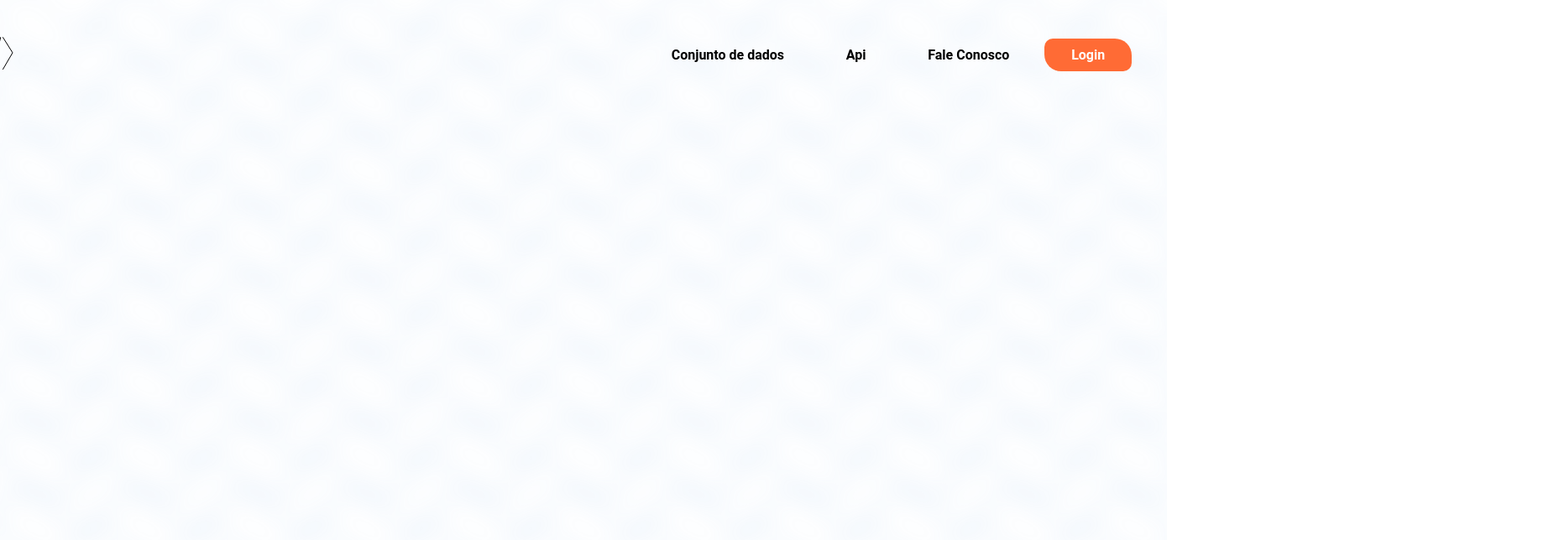
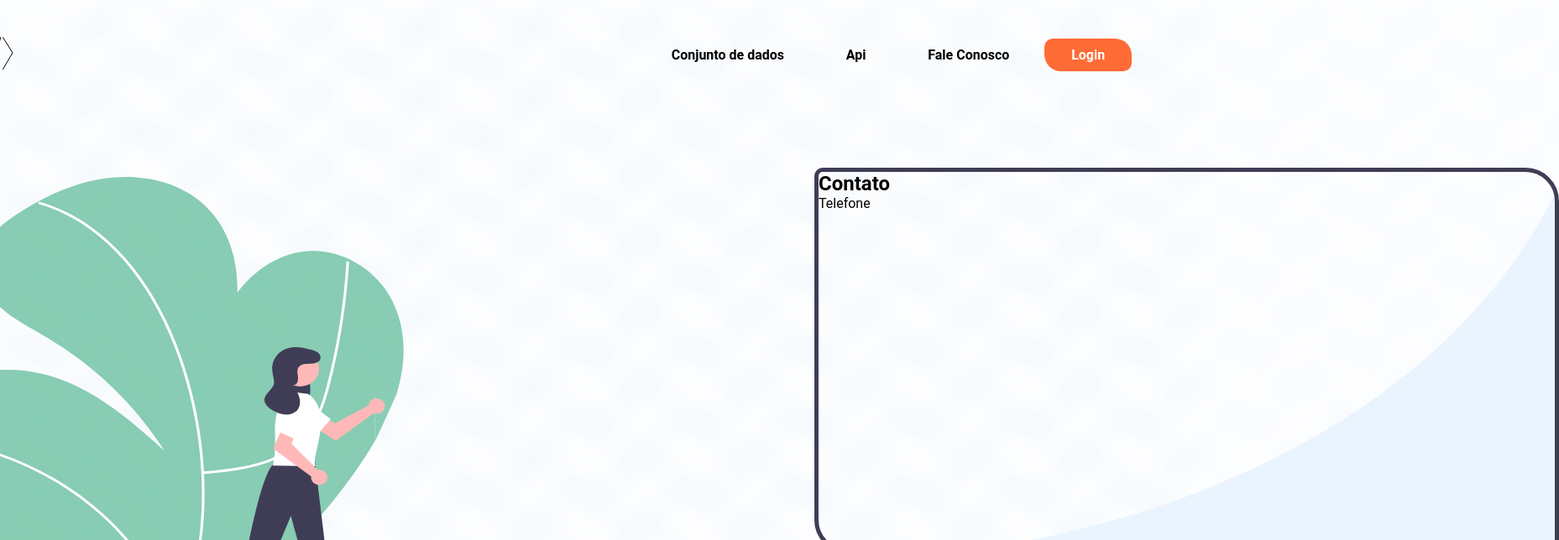
Before and after one commit to STONKS-ia/stonks-ui, a React (Create React App) app: page /dataSet in a window 1280 px wide. Shown: the top 644 px of the page at 84% size, 1857 px wide, since content can reach past the window. Built offline with nearby package versions, Linux system fonts and the light colour scheme; the HTML template or start-up script is replaced by a standard one.

Commit message:
Base da página de contato

```diff
--- a/src/Pages/About/about.scss
+++ b/src/Pages/About/about.scss
@@ -0,0 +1,26 @@
+#imagem {
+  width: 900px;
+  height: 640px;
+  margin-top: 5%;
+}
+
+#description {
+  position: absolute;
+  width: 887px;
+  height: 460px;
+  left: 970px;
+  top: 200px;
+
+  border: 5px solid #3f3d56;
+  box-sizing: border-box;
+  border-radius: 10px 40px;
+}
+
+#background-wave {
+  position: relative;
+  width: auto;
+  height: 424px;
+  margin-top: 26px;
+  float: right;
+  border-radius: 10px;
+}
--- a/src/Pages/About/index.tsx
+++ b/src/Pages/About/index.tsx
@@ -1,10 +1,17 @@
 import React from "react";
 import "./about.scss";
+import aboutImg from "../../assets/img/aboutImg.svg";
+import waveBG from "../../assets/img/wave.svg";
 
 const About = () => {
   return (
-    <div>
-      <p>About</p>
+    <div id="about">
+      <img id="imagem" src={aboutImg} alt="yes" />
+      <div id="description">
+        <img id="background-wave" src={waveBG} alt="" />
+        <h2>Contato</h2>
+        <ul>Telefone</ul>
+      </div>
     </div>
   );
 };
```
Also changed, not shown: src/assets/img/aboutImg.svg (added), src/assets/img/wave.svg (added).
